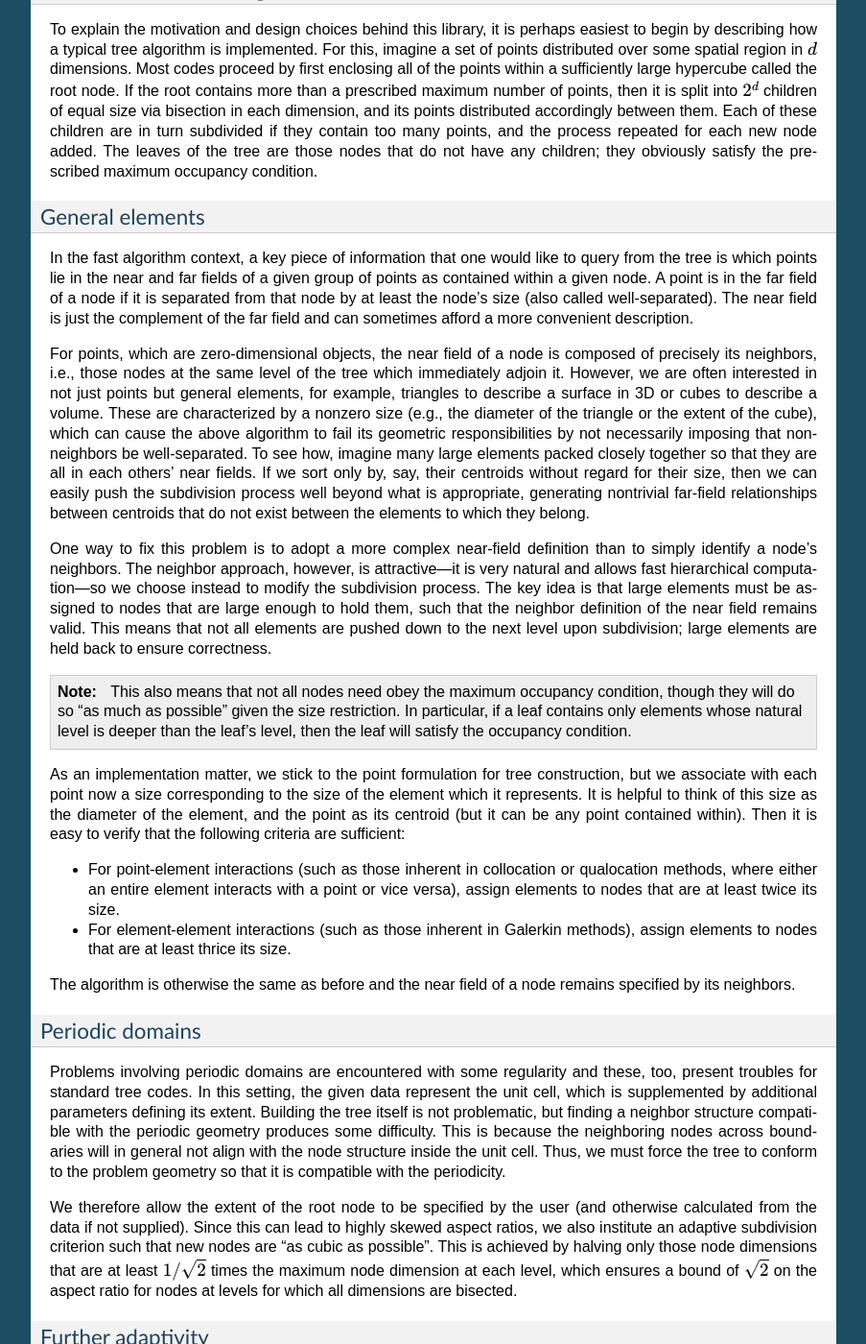
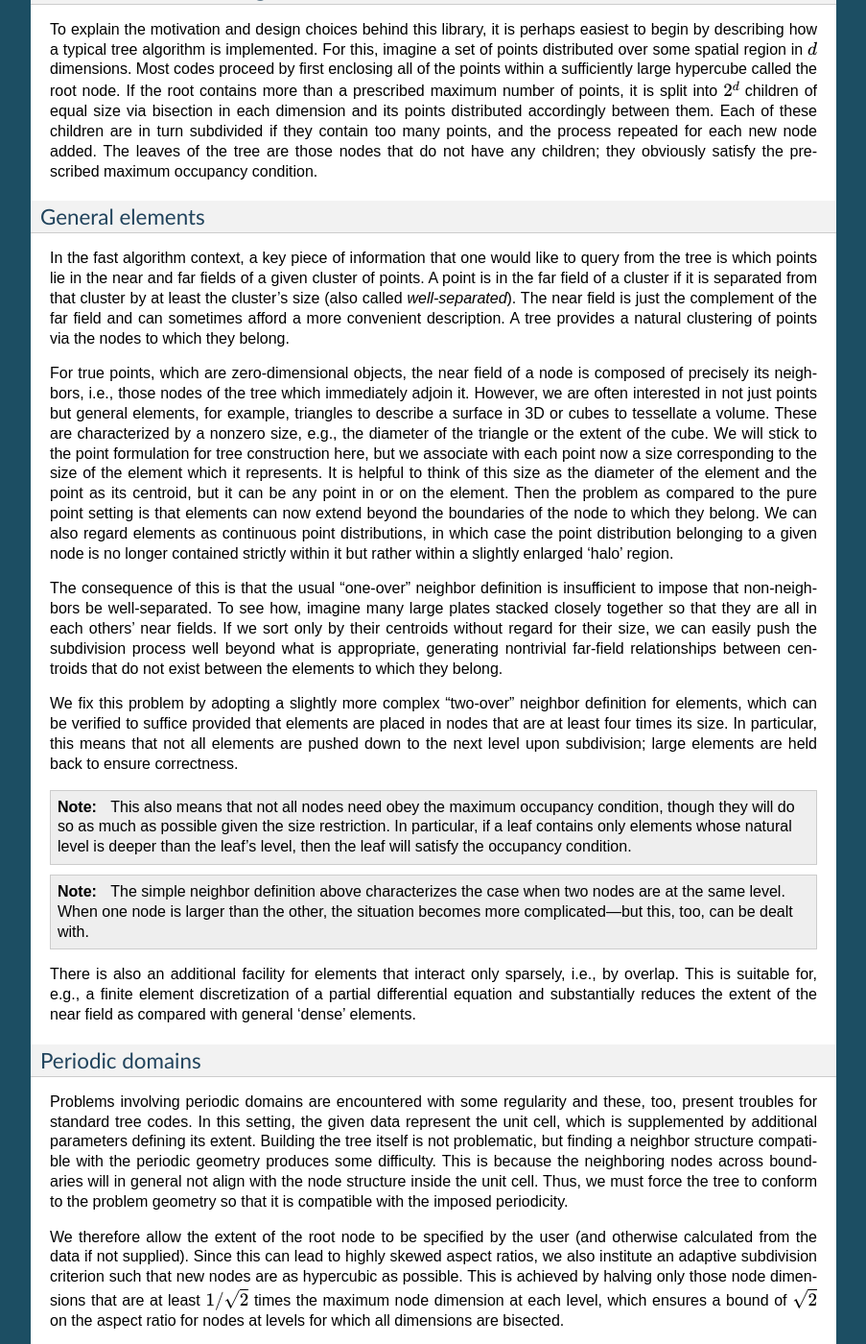
Before and after one commit to klho/hypoct, a Sphinx documentation site: the page built from doc/intro.rst, in a window 1280 px wide and 1400 px high, scrolled down 541 px. Shown: the whole window at 96% size, without its empty margins (198-1101 px from the left). Built offline with Sphinx 7.4.7, drawn with Linux system fonts in a browser that asks for light colours; some of the changed text lies outside the part shown.

Commit message:
Substantial changes to neighbor structure, added support for sparse elements.

```diff
--- a/doc/conf.py
+++ b/doc/conf.py
@@ -42,7 +42,7 @@ master_doc = 'index'
 
 # General information about the project.
 project = u'hypoct'
-copyright = u'2013, Kenneth L. Ho'
+copyright = u'2013-2014, Kenneth L. Ho'
 
 # The version info for the project you're documenting, acts as replacement for
 # |version| and |release|, also used in various other places throughout the
--- a/doc/intro.rst
+++ b/doc/intro.rst
@@ -7,11 +7,9 @@ hypoct contains routines for constructing and manipulating point hyperoctrees. I
 
 Special features include:
 
-- Support for general elements (e.g., triangles) by associating with each point (e.g., centroid) a size (e.g., diameter). Larger elements are assigned to larger nodes so as to enforce the well-separated condition for non-self non-neighbors.
+- Compatibility with general elements by associating with each point a size. Larger elements are assigned to larger nodes so as to enforce the well-separated condition for non-self non-neighbors. The effect of working with elements is that point distributions are now no longer strictly contained within each node but can extend slightly beyond it.
 
-- Compatibility with point-point, point-element (collocation/qualocation), and element-element (Galerkin) interactions.
-
-- Optimizations for non-uniform and high-dimensional data such as adaptive subdivision (of both nodes and levels) and pruning of empty leaves.
+- Optimizations for non-uniform and high-dimensional data such as adaptive subdivision and pruning of empty leaves. In particular, short dimensions are not bisected in order to keep nodes as hypercubic as possible.
 
 - Support for periodic domains.
 
@@ -20,44 +18,43 @@ hypoct is written in Fortran with wrappers in C and Python. This documentation m
 Motivation and design
 ---------------------
 
-To explain the motivation and design choices behind this library, it is perhaps easiest to begin by describing how a typical tree algorithm is implemented. For this, imagine a set of points distributed over some spatial region in :math:`d` dimensions. Most codes proceed by first enclosing all of the points within a sufficiently large hypercube called the root node. If the root contains more than a prescribed maximum number of points, then it is split into :math:`2^{d}` children of equal size via bisection in each dimension, and its points distributed accordingly between them. Each of these children are in turn subdivided if they contain too many points, and the process repeated for each new node added. The leaves of the tree are those nodes that do not have any children; they obviously satisfy the prescribed maximum occupancy condition.
+To explain the motivation and design choices behind this library, it is perhaps easiest to begin by describing how a typical tree algorithm is implemented. For this, imagine a set of points distributed over some spatial region in :math:`d` dimensions. Most codes proceed by first enclosing all of the points within a sufficiently large hypercube called the root node. If the root contains more than a prescribed maximum number of points, it is split into :math:`2^{d}` children of equal size via bisection in each dimension and its points distributed accordingly between them. Each of these children are in turn subdivided if they contain too many points, and the process repeated for each new node added. The leaves of the tree are those nodes that do not have any children; they obviously satisfy the prescribed maximum occupancy condition.
 
 General elements
 ................
 
-In the fast algorithm context, a key piece of information that one would like to query from the tree is which points lie in the near and far fields of a given group of points as contained within a given node. A point is in the far field of a node if it is separated from that node by at least the node's size (also called well-separated). The near field is just the complement of the far field and can sometimes afford a more convenient description.
+In the fast algorithm context, a key piece of information that one would like to query from the tree is which points lie in the near and far fields of a given cluster of points. A point is in the far field of a cluster if it is separated from that cluster by at least the cluster's size (also called *well-separated*). The near field is just the complement of the far field and can sometimes afford a more convenient description. A tree provides a natural clustering of points via the nodes to which they belong.
 
-For points, which are zero-dimensional objects, the near field of a node is composed of precisely its neighbors, i.e., those nodes at the same level of the tree which immediately adjoin it. However, we are often interested in not just points but general elements, for example, triangles to describe a surface in 3D or cubes to describe a volume. These are characterized by a nonzero size (e.g., the diameter of the triangle or the extent of the cube), which can cause the above algorithm to fail its geometric responsibilities by not necessarily imposing that non-neighbors be well-separated. To see how, imagine many large elements packed closely together so that they are all in each others' near fields. If we sort only by, say, their centroids without regard for their size, then we can easily push the subdivision process well beyond what is appropriate, generating nontrivial far-field relationships between centroids that do not exist between the elements to which they belong.
+For true points, which are zero-dimensional objects, the near field of a node is composed of precisely its neighbors, i.e., those nodes of the tree which immediately adjoin it. However, we are often interested in not just points but general elements, for example, triangles to describe a surface in 3D or cubes to tessellate a volume. These are characterized by a nonzero size, e.g., the diameter of the triangle or the extent of the cube. We will stick to the point formulation for tree construction here, but we associate with each point now a size corresponding to the size of the element which it represents. It is helpful to think of this size as the diameter of the element and the point as its centroid, but it can be any point in or on the element. Then the problem as compared to the pure point setting is that elements can now extend beyond the boundaries of the node to which they belong. We can also regard elements as continuous point distributions, in which case the point distribution belonging to a given node is no longer contained strictly within it but rather within a slightly enlarged 'halo' region.
 
-One way to fix this problem is to adopt a more complex near-field definition than to simply identify a node's neighbors. The neighbor approach, however, is attractive---it is very natural and allows fast hierarchical computation---so we choose instead to modify the subdivision process. The key idea is that large elements must be assigned to nodes that are large enough to hold them, such that the neighbor definition of the near field remains valid. This means that not all elements are pushed down to the next level upon subdivision; large elements are held back to ensure correctness.
+The consequence of this is that the usual "one-over" neighbor definition is insufficient to impose that non-neighbors be well-separated. To see how, imagine many large plates stacked closely together so that they are all in each others' near fields. If we sort only by their centroids without regard for their size, we can easily push the subdivision process well beyond what is appropriate, generating nontrivial far-field relationships between centroids that do not exist between the elements to which they belong.
+
+We fix this problem by adopting a slightly more complex "two-over" neighbor definition for elements, which can be verified to suffice provided that elements are placed in nodes that are at least four times its size. In particular, this means that not all elements are pushed down to the next level upon subdivision; large elements are held back to ensure correctness.
 
 .. note::
-   This also means that not all nodes need obey the maximum occupancy condition, though they will do so "as much as possible" given the size restriction. In particular, if a leaf contains only elements whose natural level is deeper than the leaf's level, then the leaf will satisfy the occupancy condition.
+   This also means that not all nodes need obey the maximum occupancy condition, though they will do so as much as possible given the size restriction. In particular, if a leaf contains only elements whose natural level is deeper than the leaf's level, then the leaf will satisfy the occupancy condition.
 
-As an implementation matter, we stick to the point formulation for tree construction, but we associate with each point now a size corresponding to the size of the element which it represents. It is helpful to think of this size as the diameter of the element, and the point as its centroid (but it can be any point contained within). Then it is easy to verify that the following criteria are sufficient:
+.. note::
+   The simple neighbor definition above characterizes the case when two nodes are at the same level. When one node is larger than the other, the situation becomes more complicated---but this, too, can be dealt with.
 
-- For point-element interactions (such as those inherent in collocation or qualocation methods, where either an entire element interacts with a point or vice versa), assign elements to nodes that are at least twice its size.
-
-- For element-element interactions (such as those inherent in Galerkin methods), assign elements to nodes that are at least thrice its size.
-
-The algorithm is otherwise the same as before and the near field of a node remains specified by its neighbors.
+There is also an additional facility for elements that interact only sparsely, i.e., by overlap. This is suitable for, e.g., a finite element discretization of a partial differential equation and substantially reduces the extent of the near field as compared with general 'dense' elements.
 
 Periodic domains
 ................
 
-Problems involving periodic domains are encountered with some regularity and these, too, present troubles for standard tree codes. In this setting, the given data represent the unit cell, which is supplemented by additional parameters defining its extent. Building the tree itself is not problematic, but finding a neighbor structure compatible with the periodic geometry produces some difficulty. This is because the neighboring nodes across boundaries will in general not align with the node structure inside the unit cell. Thus, we must force the tree to conform to the problem geometry so that it is compatible with the periodicity.
+Problems involving periodic domains are encountered with some regularity and these, too, present troubles for standard tree codes. In this setting, the given data represent the unit cell, which is supplemented by additional parameters defining its extent. Building the tree itself is not problematic, but finding a neighbor structure compatible with the periodic geometry produces some difficulty. This is because the neighboring nodes across boundaries will in general not align with the node structure inside the unit cell. Thus, we must force the tree to conform to the problem geometry so that it is compatible with the imposed periodicity.
 
-We therefore allow the extent of the root node to be specified by the user (and otherwise calculated from the data if not supplied). Since this can lead to highly skewed aspect ratios, we also institute an adaptive subdivision criterion such that new nodes are "as cubic as possible". This is achieved by halving only those node dimensions that are at least :math:`1 / \sqrt{2}` times the maximum node dimension at each level, which ensures a bound of :math:`\sqrt{2}` on the aspect ratio for nodes at levels for which all dimensions are bisected.
+We therefore allow the extent of the root node to be specified by the user (and otherwise calculated from the data if not supplied). Since this can lead to highly skewed aspect ratios, we also institute an adaptive subdivision criterion such that new nodes are as hypercubic as possible. This is achieved by halving only those node dimensions that are at least :math:`1 / \sqrt{2}` times the maximum node dimension at each level, which ensures a bound of :math:`\sqrt{2}` on the aspect ratio for nodes at levels for which all dimensions are bisected.
 
 Further adaptivity
 ..................
 
-We have already seen some adaptivity in the splitting of nodes into children and the determination of node sizes, but for problems with non-uniform distributions or in high dimensions, further adaptivity is often desired. A somewhat annoying bottleneck in most codes is the creation of all :math:`2^{d}` children for a given node upon subdivision, which for large :math:`d` can become unwieldy. In this library, we therefore create only those nodes that are needed, allowing us to handle far larger dimensions than usual (if that ever becomes useful). This also has the effect of pruning empty leaves from the tree, which is a relatively standard feature.
+We have already seen some adaptivity in the splitting of nodes above, but for problems with non-uniform distributions or in high dimensions, further adaptivity is often desired. A somewhat annoying bottleneck in most codes is the creation of all :math:`2^{d}` children for a given node upon subdivision, which for large :math:`d` can become unwieldy. In this library, we therefore create only those nodes which are needed, allowing us to handle far larger dimensions than usual (if that ever becomes useful). This also has the effect of pruning empty leaves from the tree, which is a relatively standard feature.
 
 Dynamic memory
 ..............
 
-Finally, we wanted also to make use of some modern Fortran features to streamline the algorithm as compared to "classical" Fortran 77 programs. The main beneficiary is the use of dynamic memory. Older Fortran-style codes would typically run the tree algorithm twice: first to go through and count up the amount of memory required and then again to perform the actual memory writes once a properly sized block has been allocated. Here, we do essentially both at the same time by doubling the size of our working array each time that more memory is requested. All arrays are resized appropriately on output. Granted, this is a pretty minor point given all of the other languages out there with dynamic memory, but it is rather useful from a Fortran 77 standpoint.
+Finally, we wanted also to make use of some modern Fortran features to streamline the algorithm as compared to classical Fortran 77 programs. The main beneficiary is the use of dynamic memory. Older Fortran-style codes would typically run the tree algorithm twice: first to go through and count up the amount of memory required and then again to perform the actual memory writes once a properly sized block has been allocated. Here, we do essentially both at the same time by doubling the size of our working array each time that more memory is requested. All arrays are resized appropriately on output. Granted, this is a pretty minor point given all of the other languages out there with dynamic memory, but it is rather useful from a Fortran 77 standpoint.
 
 Other features that we took advantage of include modules for better encapsulation of data and routines, and some shorthand notation for clarity and, perhaps, optimizability.
 
@@ -66,9 +63,27 @@ Algorithmic overview
 
 We have already discussed the tree construction process above. Briefly, to review, it consists of recursively subdividing nodes following a top-down sweep, alternately deciding which nodes to divide and then which points within those nodes to hold from further subdivision.
 
-Finding neighbors similarly involves a top-down sweep. We first initialize the neighbors at the top two levels as a base case, then at each lower level search for the neighbors of each node among the children of its parent's neighbors. This hence nests the neighbor search hierarchically and results in good performance. Here, the neighbors of a given node are defined to be those nodes at the same level or higher that are nonempty and within one of the nodes' sizes of each other. A node is not considered its own neighbor.
+Finding neighbors similarly involves a top-down sweep. We first initialize the neighbors at the top two levels as a base case, then at each lower level search for the neighbors of each node among the children of its parent's neighbors. This hence nests the neighbor search hierarchically and results in good performance. Here, the neighbors of a given node are defined to consist of:
 
-For FMM codes, it is also useful to have access to the interaction list of a node, which consists of those nodes at the same level that are the children of its parent's neighbors but which are not themselves neighbors of the node. Interaction lists define a systematic multiscale tiling of space and provide an efficient organization of the main FMM computations. Here, we generate interaction lists as follows. First, we initialize the lists for the top three levels. Then for each node at a lower level, we simply apply the definition directly by searching among the children of its parent's neighbors.
+- All nodes at the same level whose 'halo' extensions are separated from the extension of the given node by less than the size of the given node's extension.
+
+- All non-empty nodes at a higher level (parent or coarser) whose extensions are separated from the extension of the given node by less than the size of the given node's extension.
+
+In the event that we work only with points and not elements, this reduces simply to:
+
+- All nodes at the same level immediately adjoining the given node.
+
+- All non-empty nodes at a higher level (parent or coarser) immediately adjoining the given node.
+
+A node is not considered its own neighbor.
+
+For FMM codes, it is also useful to have access to the interaction list of a node, which consists of:
+
+- All nodes at the same level that are children of the neighbors of the node's parent but not neighbors of the node itself.
+
+- All non-empty nodes at a coarser level (parent or above) that are neighbors of the node's parent but not neighbors of the node itself.
+
+Interaction lists define a systematic multiscale tiling of space and provide an efficient organization of the main FMM computations. Here, we generate interaction lists as follows. First, we initialize the lists for the top three levels. Then for each node at a lower level, we simply apply the definition directly by searching among the children of its parent's neighbors.
 
 For data distributions that are not too pathological, meaning here that the elements are not oversized and that the data do not consist of separate point clusters of vastly different scales (which, in principle, could be handled by constructing a tree on each cluster individually), the following complexity estimates hold, where :math:`N` is the number of points:
 
```
Also changed, not shown: README.md (+2 -4 lines), doc/example.rst (+9 -9 lines), doc/tutorial.rst (+25 -17 lines), 9 other files.
